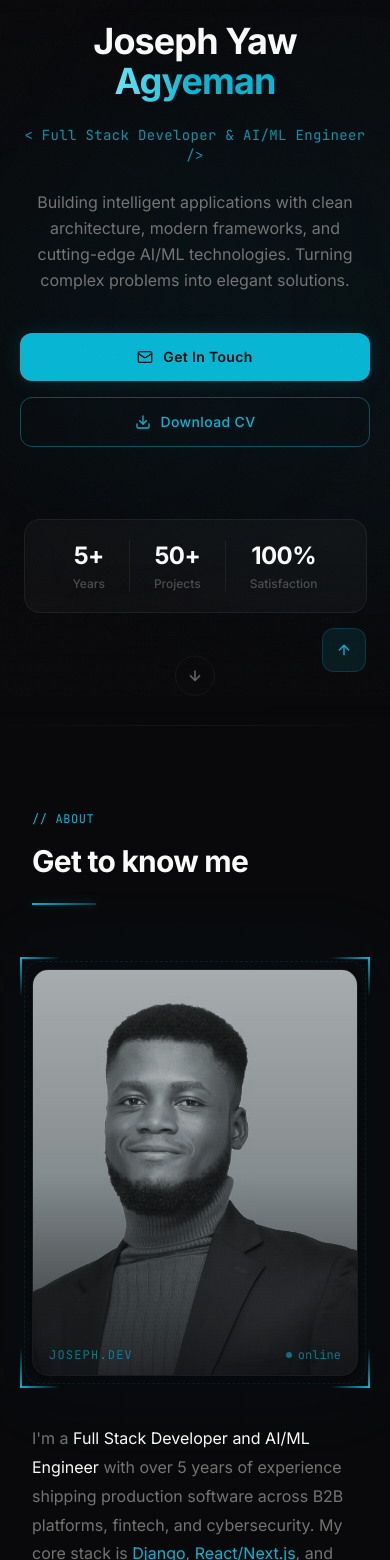
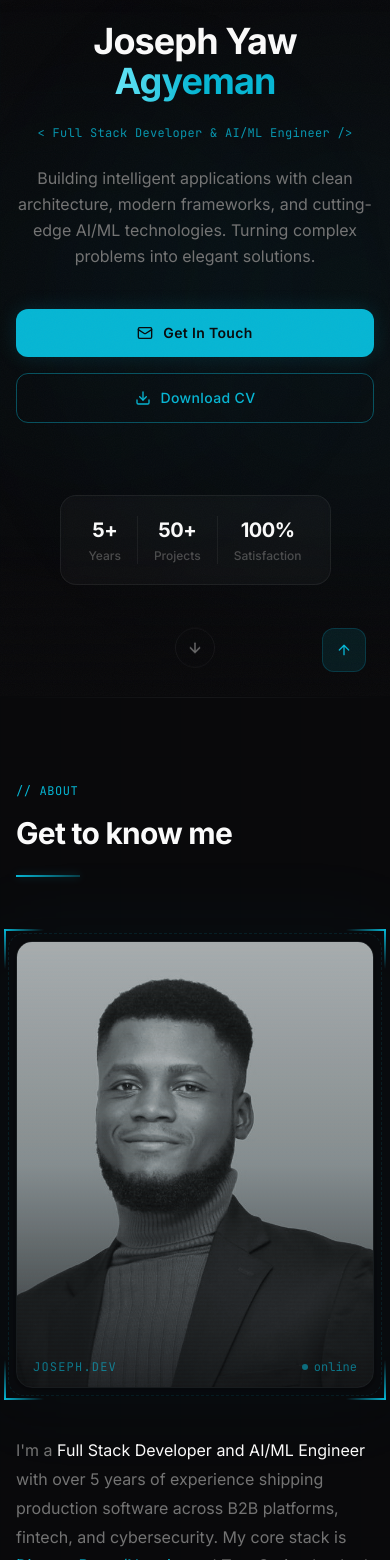
Before and after one commit to TRINITY-21/portfolio, a React (Vite) app: page / in a window 390 px wide. Shown: the part 148-1708 px from the top of the page. Built offline with nearby package versions, Linux system fonts and the light colour scheme; no server answers; the HTML template or start-up script is replaced by a standard one.

Commit message:
new improv

```diff
--- a/src/index.css
+++ b/src/index.css
@@ -33,7 +33,7 @@
 
 @layer components {
   .section-padding {
-    @apply py-20 sm:py-24 lg:py-32 xl:py-36 px-4 sm:px-6 lg:px-8;
+    @apply py-20 sm:py-24 lg:py-32 xl:py-36;
   }
 
   .container-max {
--- a/src/sections/Experience.tsx
+++ b/src/sections/Experience.tsx
@@ -79,10 +79,10 @@ const Experience: React.FC = () => {
                   )}
                 </div>
 
-                <div className="flex items-center gap-2">
-                  <span className="font-mono text-xs text-accent/60 tracking-wider whitespace-nowrap">{exp.duration}</span>
+                <div className="flex items-center gap-1.5 sm:gap-2 min-w-0">
+                  <span className="font-mono text-[11px] sm:text-xs text-accent/60 tracking-wider whitespace-nowrap">{exp.duration}</span>
                   <span className="text-white/10">|</span>
-                  <span className="font-mono text-xs text-silver/40">{exp.location}</span>
+                  <span className="font-mono text-[11px] sm:text-xs text-silver/40 truncate">{exp.location}</span>
                 </div>
               </div>
 
--- a/src/sections/Hero.tsx
+++ b/src/sections/Hero.tsx
@@ -24,7 +24,7 @@ const Hero: React.FC = () => {
       {/* Bottom gradient fade */}
       <div className="absolute bottom-0 inset-x-0 h-40 bg-gradient-to-t from-obsidian to-transparent" />
 
-      <div className="hero-container text-center relative z-10 px-5 py-28 sm:py-0">
+      <div className="hero-container text-center relative z-10 py-28 sm:py-0">
         <motion.div
           initial={{ opacity: 0, y: 40 }}
           animate={{ opacity: 1, y: 0 }}
@@ -66,7 +66,7 @@ const Hero: React.FC = () => {
             animate={{ opacity: 1, y: 0 }}
             transition={{ delay: 0.7, duration: 0.8 }}
           >
-            <p className="font-mono text-accent/80 text-sm sm:text-base tracking-wide">
+            <p className="font-mono text-accent/80 text-xs sm:text-base tracking-wide">
               {'<'} Full Stack Developer & AI/ML Engineer {'/>'}
             </p>
           </motion.div>
@@ -117,15 +117,15 @@ const Hero: React.FC = () => {
             transition={{ delay: 1.3, duration: 0.8 }}
             className="flex justify-center pt-12 sm:pt-16"
           >
-            <div className="inline-flex items-center divide-x divide-white/[0.06] px-6 sm:px-10 py-5 rounded-2xl
+            <div className="inline-flex items-center divide-x divide-white/[0.06] px-3 sm:px-10 py-5 rounded-2xl
                             bg-white/[0.03] border border-white/[0.06] backdrop-blur-sm">
               {[
                 { number: '5+', label: 'Years' },
                 { number: '50+', label: 'Projects' },
                 { number: '100%', label: 'Satisfaction' }
               ].map((stat, index) => (
-                <div key={index} className="text-center px-6 sm:px-8">
-                  <div className="text-2xl sm:text-3xl font-bold text-pearl tracking-tight">{stat.number}</div>
+                <div key={index} className="text-center px-4 sm:px-8">
+                  <div className="text-xl sm:text-3xl font-bold text-pearl tracking-tight">{stat.number}</div>
                   <div className="text-silver/60 text-xs sm:text-sm font-medium mt-1">{stat.label}</div>
                 </div>
               ))}
--- a/src/sections/Skills.tsx
+++ b/src/sections/Skills.tsx
@@ -66,7 +66,7 @@ const Skills: React.FC = () => {
         </motion.div>
 
         {/* Skills Grid */}
-        <div className="grid grid-cols-1 sm:grid-cols-2 lg:grid-cols-3 gap-x-8 gap-y-10">
+        <div className="grid grid-cols-1 sm:grid-cols-2 lg:grid-cols-3 gap-4 sm:gap-x-8 sm:gap-y-10">
           {skillGroups.map((group, groupIndex) => (
             <motion.div
               key={groupIndex}
```
